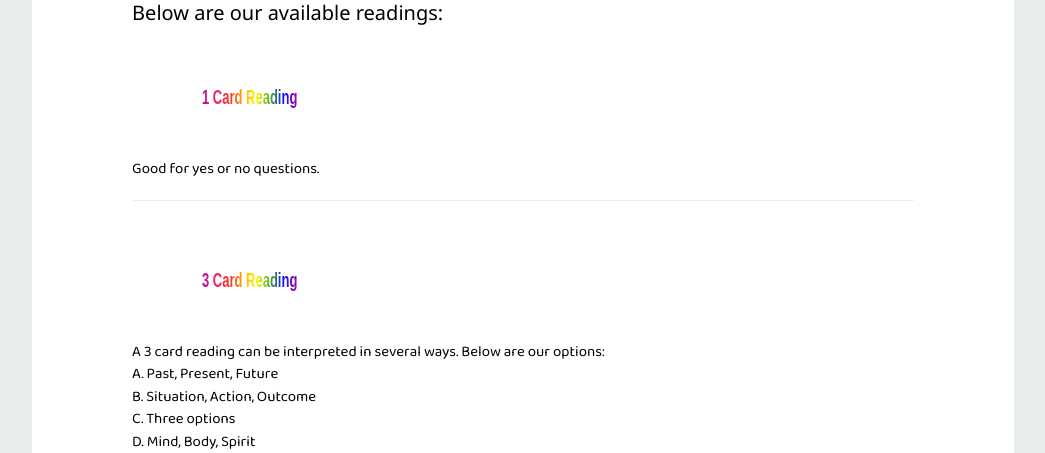
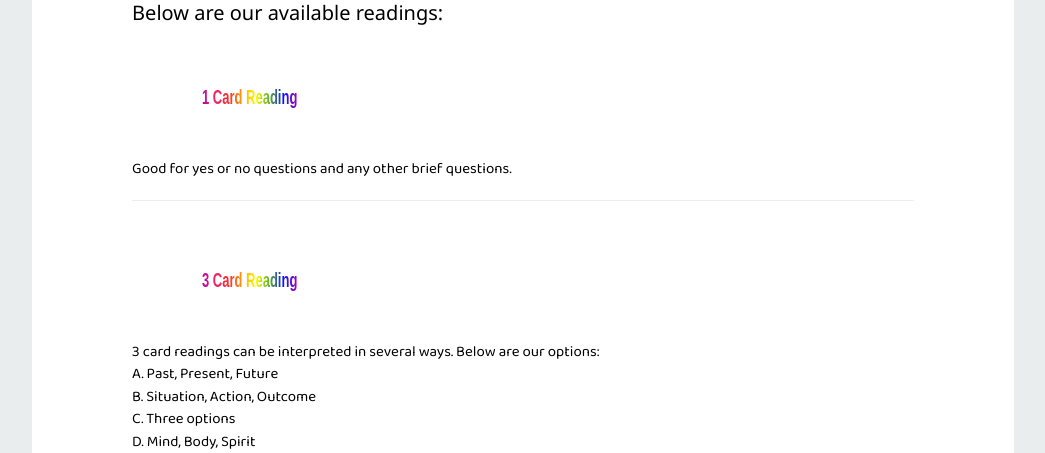
Before and after one commit to lexausart/Sari-Sari, a PHP site: page /fortune.html in a window 1280 px wide. Shown: the part 734-1187 px from the top of the page, without its empty margins (117-1162 px from the left). Run offline with PHP 8.4, Linux system fonts and the light colour scheme.

Commit message:
edited wordart

```diff
--- a/fortune.html
+++ b/fortune.html
@@ -110,12 +110,12 @@
                     <hr>
                     <h4>Below are our available readings:</h4>
                     <div class="wordart rainbow"><span class="text">1 Card Reading</span></div>
-                    <p>Good for yes or no questions.</p>
+                    <p>Good for yes or no questions and any other brief questions.</p>
 
                     <hr>
 
                     <div class="wordart rainbow"><span class="text">3 Card Reading</span></div>
-                    <p>A 3 card reading can be interpreted in several ways. Below are our options:</p>
+                    <p>3 card readings can be interpreted in several ways. Below are our options:</p>
                     <li>A. Past, Present, Future</li>
                     <li>B. Situation, Action, Outcome</li>
                     <li>C. Three options</li>
--- a/style.css
+++ b/style.css
@@ -876,7 +876,7 @@ i {
 
 .wordart {
     font-family: Arial, sans-serif;
-    font-size: 4em;
+    font-size: 18px;
     font-weight: bold;
     position: relative;
     z-index: 1;
@@ -1773,7 +1773,7 @@ i {
 
     .wordart {
         font-family: Arial, sans-serif;
-        font-size: 4em;
+        font-size: 18px;
         font-weight: bold;
         position: relative;
         z-index: 1;
```
